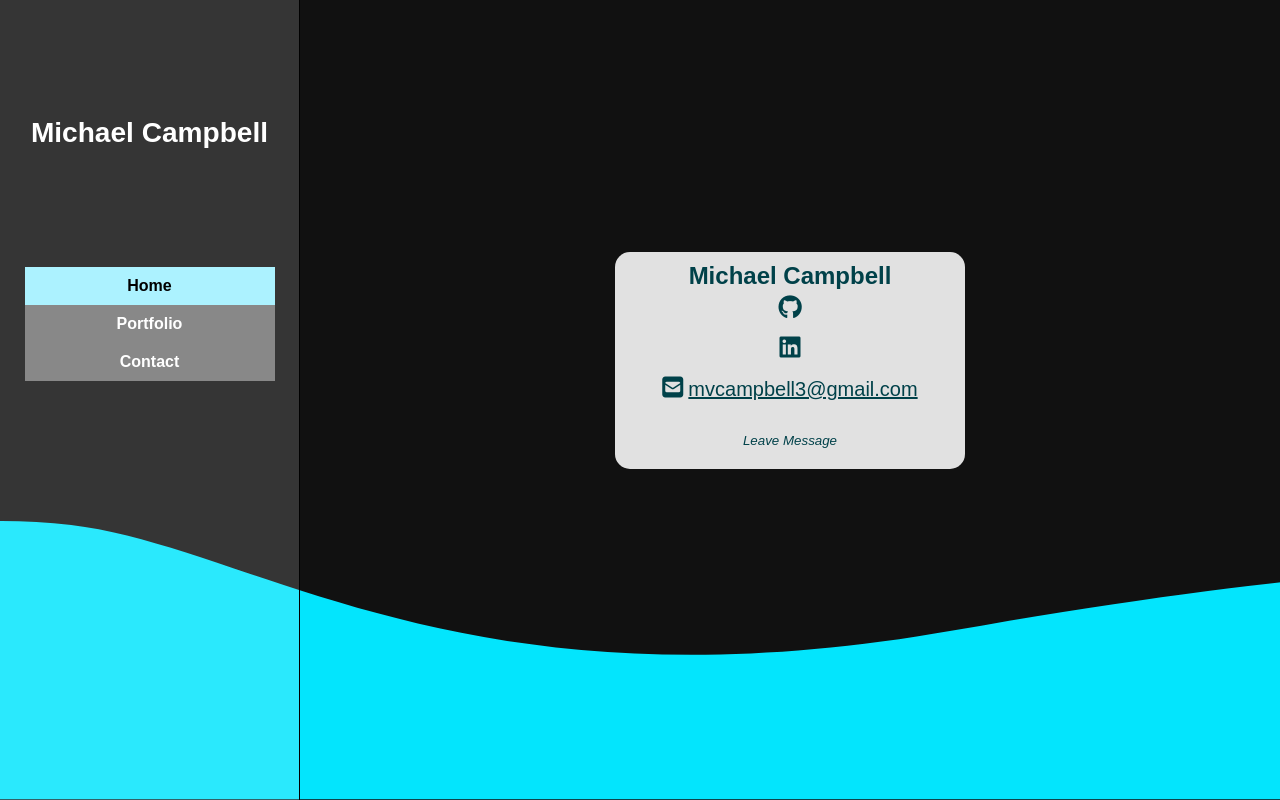
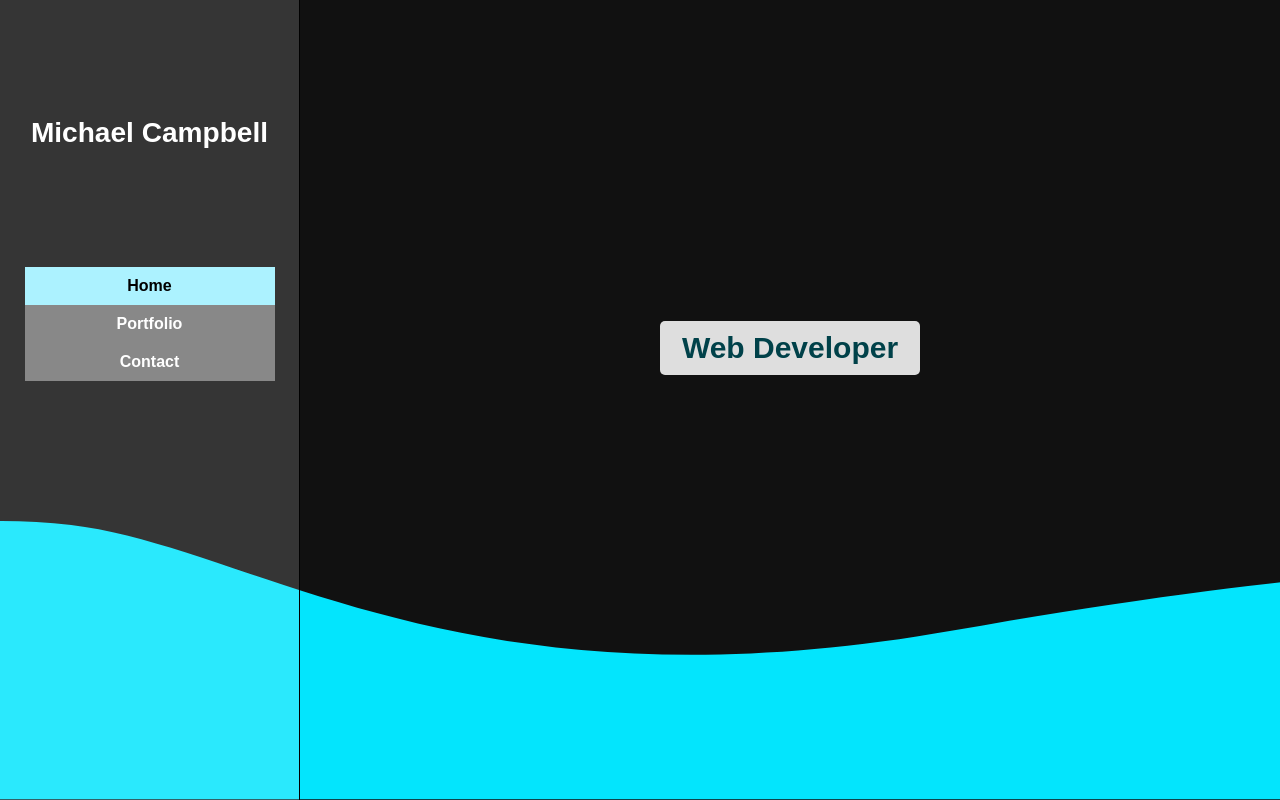
Before and after one commit to Mvcampbell3/website, a website: page public/redo.html in a window 1280 px wide. Drawn offline with nearby package versions, Linux system fonts and the light colour scheme.

Commit message:
desktop view finished

```diff
--- a/public/assets/css/redo.css
+++ b/public/assets/css/redo.css
@@ -370,12 +370,11 @@ body{
 }
 
 .contactBoxFront{
-  background-color: rgba(255, 255, 255, .875);
+  background-color: rgba(255, 255, 255, .950);
   position: absolute;
   display: flex;
   flex-direction: column;
   width: 350px;
-  /* height: 195.6px; */
   text-align: center;
   backface-visibility: hidden;
   border-radius: 15px;
@@ -387,7 +386,7 @@ body{
   width: 350px;
   top: -112.2px;
   position: absolute;
-  background-color: rgba(255, 255, 255, .875);
+  background-color: rgba(255, 255, 255, .950);
   backface-visibility: hidden;
   transform: rotateY(180deg);
   border-radius: 15px;
@@ -412,8 +411,10 @@ body{
   padding: 12px;
   font-size: 16px;
   border: none;
-  border-bottom: 1px black solid;
-  background-color: rgb(210, 210, 210) !important;
+  border-bottom: 1px rgb(0, 65, 73) solid;
+  border-top-left-radius: 5px;
+  border-top-right-radius: 5px;
+  /* background-color: rgb(210, 210, 210) !important; */
 }
 
 .inputGroup label{
@@ -422,10 +423,6 @@ body{
 
 .inputInfo:focus{
   outline: none;
-}
-
-.inputInfo:focus{
-  background-color: rgb(225, 225, 225) !important;
 }
 
 .contactList{
@@ -477,11 +474,13 @@ body{
 .message{
   display: block;
   width: 289px;
-  height: 100px;
+  height: 150px;
   font-size: 16px;
   padding: 8px;
-  margin: 2em 0;
-  background-color: rgb(210, 210, 210);
+  margin: 0 0 1.5em 0;
+  /* background-color: rgb(210, 210, 210); */
+  border-radius: 5px;
+  border: rgb(0, 65, 73) 1px solid;
 }
 
 .message:focus{
--- a/public/assets/css/redoControl.css
+++ b/public/assets/css/redoControl.css
@@ -1,5 +1,5 @@
 #homePage{
-  display: none;
+  /* display: none; */
   position: relative;
   z-index: 15;
   height: 100%;
@@ -13,7 +13,7 @@
 }
 
 #contactPage{
-  /* display: none; */
+  display: none;
   height: 100%;
   position: relative;
   z-index: 15;
--- a/public/assets/js/redo.js
+++ b/public/assets/js/redo.js
@@ -61,7 +61,7 @@ const homePage = document.getElementById("homePage");
 const portfolioPage = document.getElementById("portfolioPage");
 const contactPage = document.getElementById("contactPage");
 
-let currentPage = contactLink;
+let currentPage = homeLink;
 let runningAnimation = false;
 
 const linkBtns = [homeLink, portfolioLink, contactLink];
```
